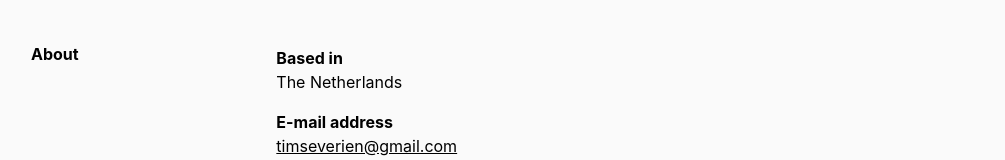
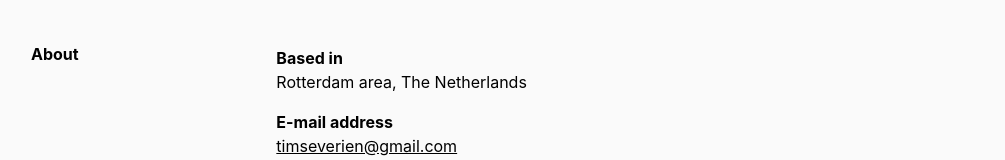
Before and after one commit to timseverien/cv, a website built with Vite: page index.html in a window 1280 px wide. Shown: the part 1762-1922 px from the top of the page, without its empty margins (33-1038 px from the left). Built offline with nearby package versions, Linux system fonts and the light colour scheme.

Commit message:
Further specify location

```diff
--- a/index.html
+++ b/index.html
@@ -109,7 +109,7 @@
       <h2>About</h2>
       <dl>
         <dt>Based in</dt>
-        <dd>The Netherlands</dd>
+        <dd>Rotterdam area, The Netherlands</dd>
 
         <dt>E-mail address</dt>
         <dd><a href="mailto:timseverien@gmail.com" target="_blank">timseverien@gmail.com</a></dd>
```
